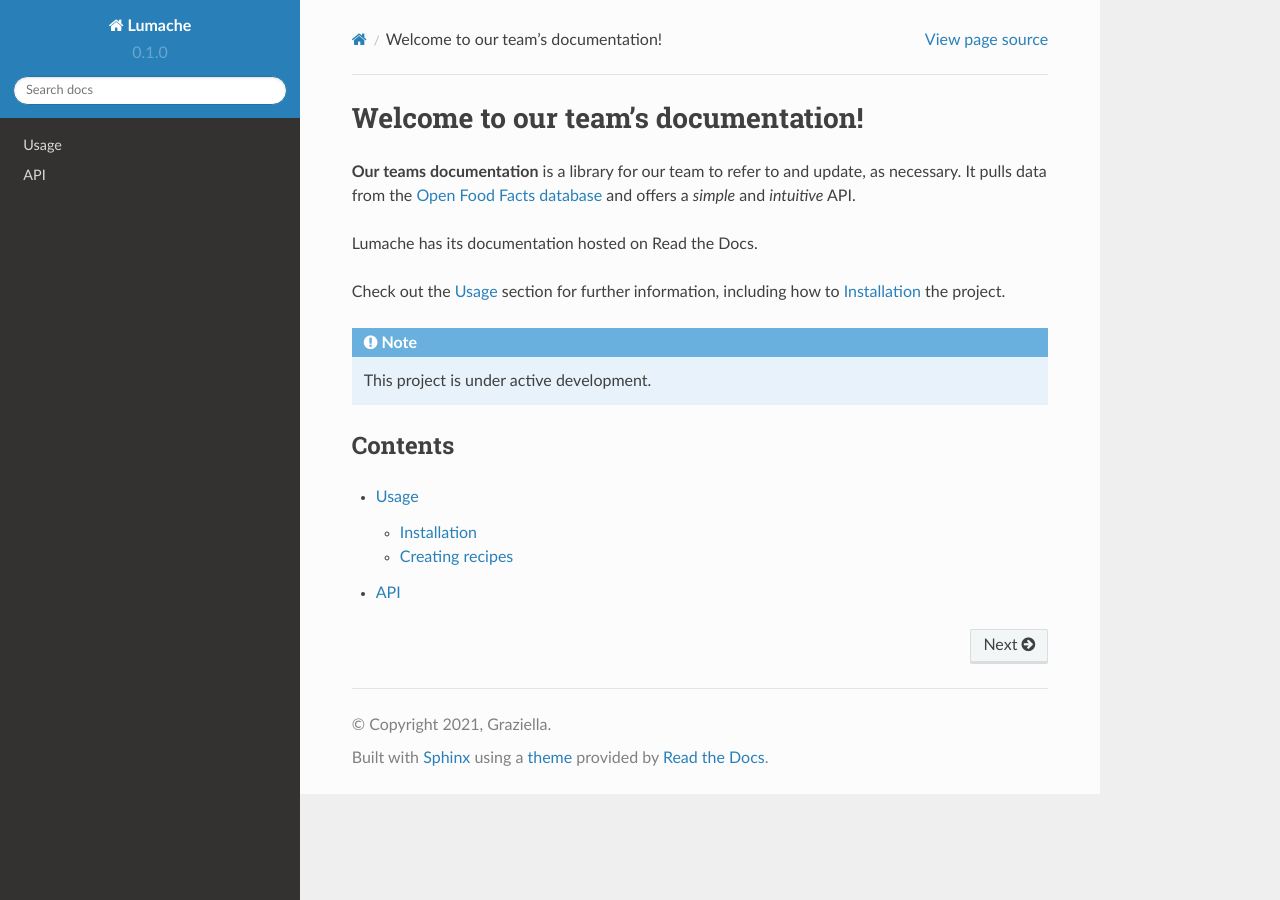
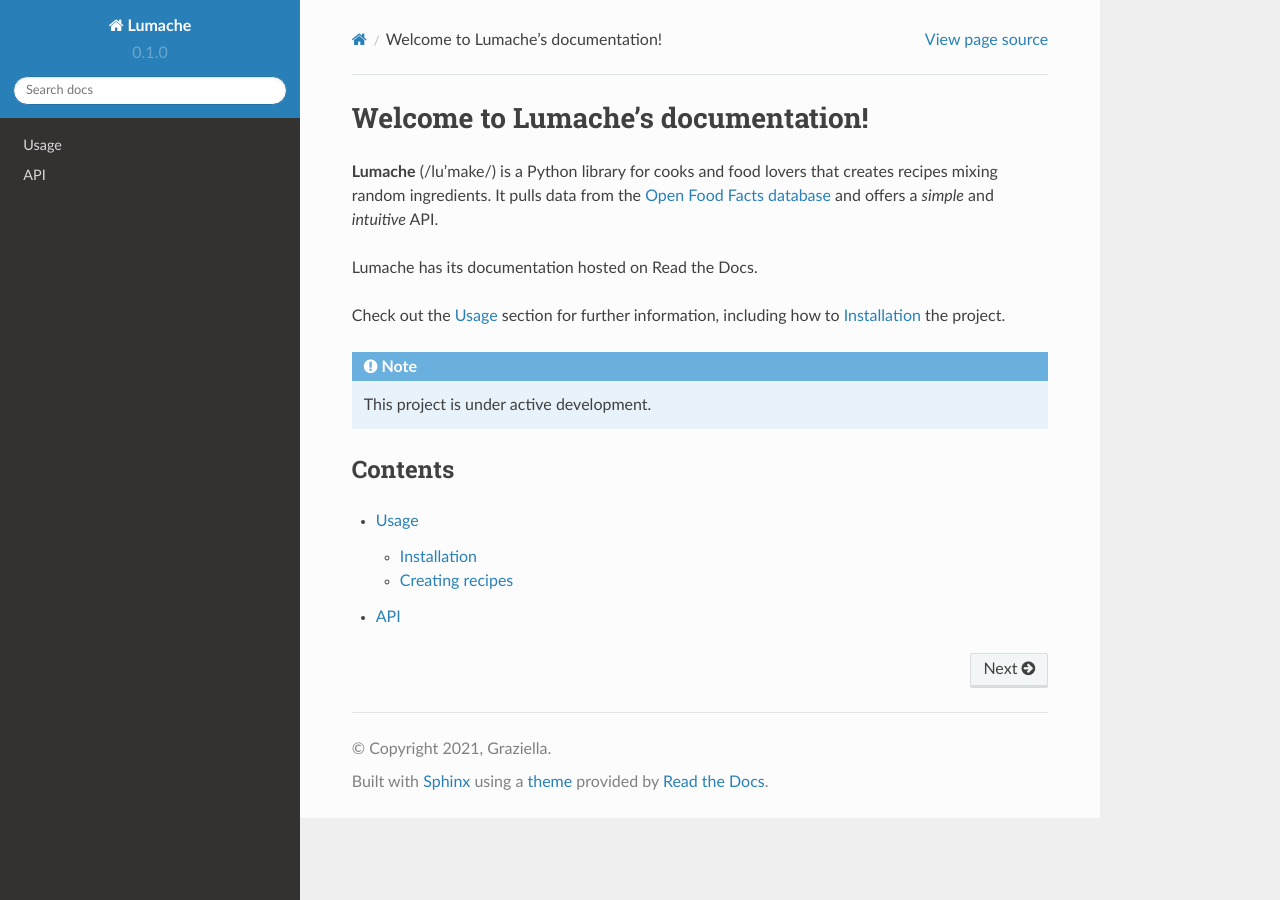
Before and after one commit to helen-christina/rtd-tutorial, a Sphinx documentation site: the page built from docs/source/index.rst, in a window 1280 px wide. Built offline with Sphinx 7.4.7 and the Read the Docs theme 2.0.0, drawn with Linux system fonts in a browser that asks for light colours.

Commit message:
Update index.rst

```diff
--- a/docs/source/index.rst
+++ b/docs/source/index.rst
@@ -1,7 +1,8 @@
-Welcome to our team's documentation!
+Welcome to Lumache's documentation!
 ===================================
 
-**Our teams documentation** is a library for our team to refer to and update, as necessary.
+**Lumache** (/lu'make/) is a Python library for cooks and food lovers
+that creates recipes mixing random ingredients.
 It pulls data from the `Open Food Facts database <https://world.openfoodfacts.org/>`_
 and offers a *simple* and *intuitive* API.
 
```
